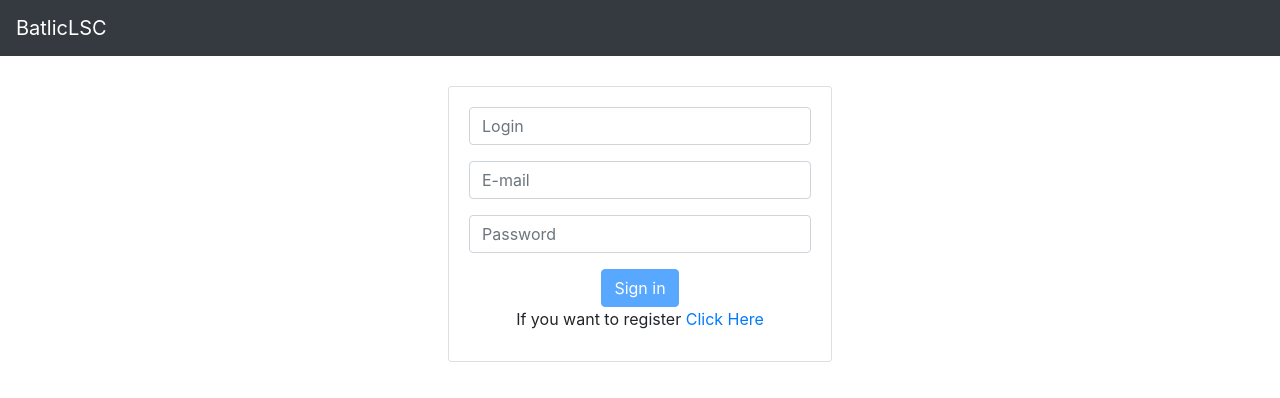
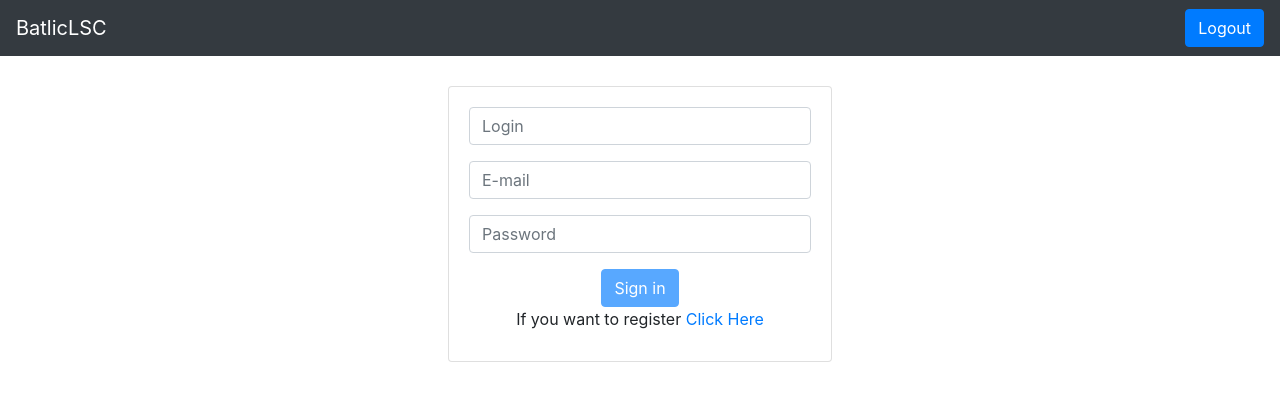
Before and after one commit to kolendomichal/popgrupaa, a React (Create React App) app in the folder Pop-Grupa-A-Frontend/: page /login in a window 1280 px wide. Shown: the top 398 px of the page. Built offline with nearby package versions, Linux system fonts and the light colour scheme.

Commit message:
Add logout functionality

```diff
--- a/Pop-Grupa-A-Frontend/src/App.js
+++ b/Pop-Grupa-A-Frontend/src/App.js
@@ -11,9 +11,9 @@ import RegistrationContainer from "./app/registration/container/RegistrationCont
 function App() {
     return (
         <Provider store={store}>
-            <NavBar/>
             <div>
                 <Router>
+                    <NavBar/>
                     <Switch>
                         <Route path="/login" exact component={LoginContainer}/>
                         <Route path="/sign-up" component={RegistrationContainer}/>
--- a/Pop-Grupa-A-Frontend/src/app/common/navbar/NavBar.js
+++ b/Pop-Grupa-A-Frontend/src/app/common/navbar/NavBar.js
@@ -1,12 +1,17 @@
 import React from 'react';
-import Navbar from 'react-bootstrap/Navbar'
+import {connect} from 'react-redux';
+import {bindActionCreators} from "redux";
+import loginOperations from '../../login/duck/loginOperations';
+import NavBarComponent from './NavBarComponent';
 
-const NavBar = () => (
-    <Navbar bg="dark" variant="dark">
-        <Navbar.Brand href="/">
-            BatlicLSC
-        </Navbar.Brand>
-    </Navbar>
-);
+const NavBar = ({loginOperations}) => {
+    return (
+        <NavBarComponent sendLogoutRequest={loginOperations.sendLogoutRequest}/>
+    );
+};
 
-export default NavBar;
+const mapDispatchToProps = (dispatch) => ({
+    loginOperations: bindActionCreators(loginOperations, dispatch)
+});
+
+export default connect(null, mapDispatchToProps)(NavBar);
--- /dev/null
+++ b/Pop-Grupa-A-Frontend/src/app/common/navbar/NavBarComponent.js
@@ -0,0 +1,29 @@
+import React from 'react';
+import Navbar from 'react-bootstrap/Navbar'
+import Button from '../form/Button';
+import Nav from 'react-bootstrap/Nav';
+import {withRouter} from 'react-router-dom';
+
+const NavBarComponent = ({sendLogoutRequest, history}) => {
+    const logout = () => {
+        sendLogoutRequest().then(result => {
+            if (result) {
+                history.push("/login")
+            }
+        })
+    };
+    return (
+        <Navbar bg="dark" variant="dark">
+            <Navbar.Brand href="/">
+                BatlicLSC
+            </Navbar.Brand>
+            <Navbar.Collapse>
+                <Nav className="ml-auto">
+                    <Button label="Logout" onClick={logout}/>
+                </Nav>
+            </Navbar.Collapse>
+        </Navbar>
+    );
+};
+
+export default withRouter(NavBarComponent);
--- a/Pop-Grupa-A-Frontend/src/app/login/duck/loginOperations.js
+++ b/Pop-Grupa-A-Frontend/src/app/login/duck/loginOperations.js
@@ -11,6 +11,17 @@ const sendLoginRequest = (formValues) => (dispatch) => {
     }));
 };
 
+const sendLogoutRequest = () => (dispatch) => {
+    return dispatch(createRequestAction({
+        types: types.LOGOUT_REQUEST,
+        url: `/user/logout`,
+        method: 'POST',
+        body: {},
+        successHandler: () => ({payload:true})
+    }))
+};
+
 export default {
-    sendLoginRequest
+    sendLoginRequest,
+    sendLogoutRequest
 }
--- a/Pop-Grupa-A-Frontend/src/app/login/duck/loginTypes.js
+++ b/Pop-Grupa-A-Frontend/src/app/login/duck/loginTypes.js
@@ -2,8 +2,10 @@ import {createFetchActionTypes} from "../../utils";
 const SUCCESSFUL_LOGIN = "SUCCESSFUL_LOGIN";
 
 const FETCH_LOGIN_INFO = createFetchActionTypes("FETCH_LOGIN_INFO");
+const LOGOUT_REQUEST = createFetchActionTypes("CREATE_LOGOUT");
 
 export default {
-  SUCCESSFUL_LOGIN,
-    FETCH_LOGIN_INFO
+    SUCCESSFUL_LOGIN,
+    FETCH_LOGIN_INFO,
+    LOGOUT_REQUEST
 }
--- a/Pop-Grupa-A-Frontend/src/components/computationCockpit/ComputationCockpit.jsx
+++ b/Pop-Grupa-A-Frontend/src/components/computationCockpit/ComputationCockpit.jsx
@@ -17,7 +17,6 @@ class ComputationCockpit extends Component {
   render() {
     return (
       <div>
-        <NavBar />
         <Container>
           <AppList tasksShouldRefresh={this.tasksShouldRefresh} />
           <TaskList newTaskCreated={this.state.newTaskCreated} tasksShouldRefresh={this.tasksShouldRefresh}/>
```
